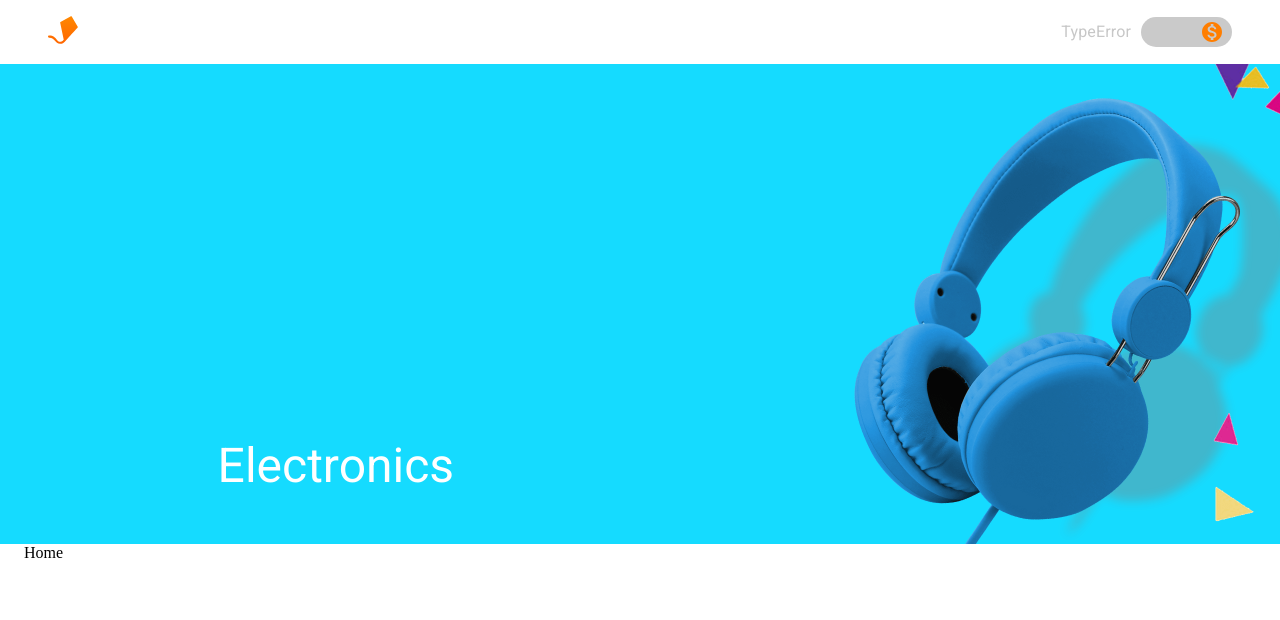
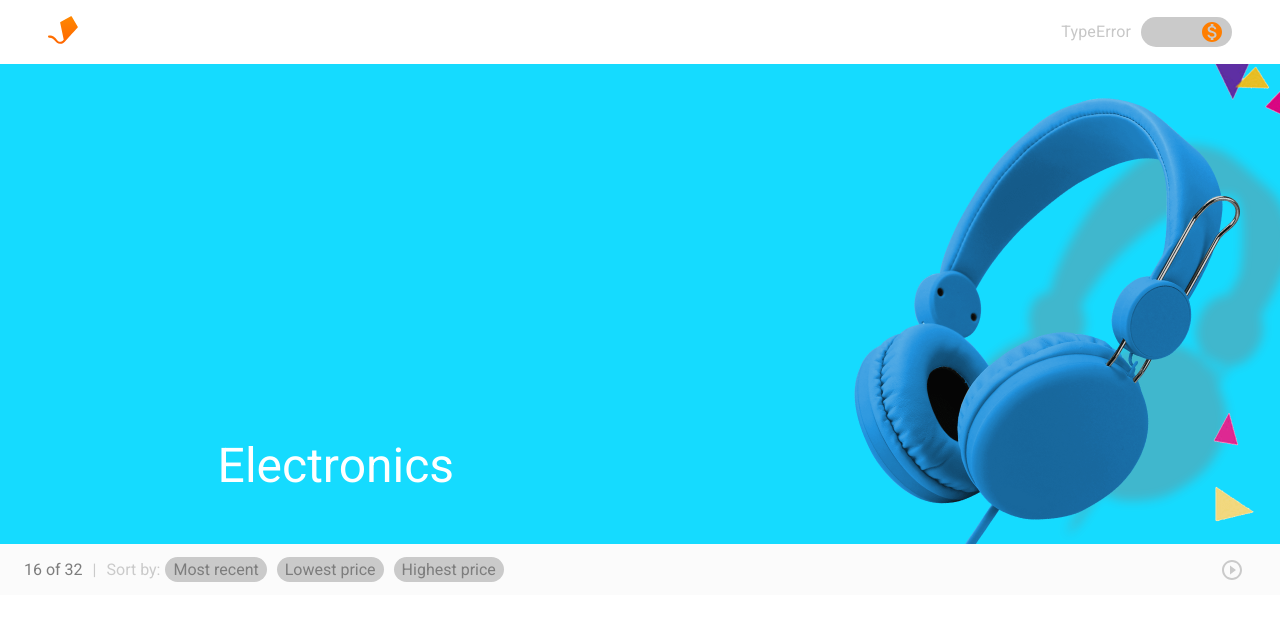
Before and after one commit to FedericoMp/aero-shop, a React (Create React App) app: page / in a window 1280 px wide. Shown: the top 620 px of the page. Built offline with nearby package versions, Linux system fonts and the light colour scheme; no server answers; the HTML template or start-up script is replaced by a standard one.

Commit message:
Format on AppMiddleware, created components DataFilter container and custom radio buttons to filter data.

```diff
--- /dev/null
+++ b/src/components/DataFilter.js
@@ -0,0 +1,74 @@
+import React, { useState } from 'react';
+import IconButton from '@material-ui/core/IconButton';
+import PlayCircleOutlineIcon from '@material-ui/icons/PlayCircleOutline';
+import { makeStyles } from '@material-ui/core/styles';
+import RadioBtn from './RadioBtn';
+import './styles/DataFilter.css';
+
+const useStyles = makeStyles({
+    btn: {
+        color: '#7d7d7d',
+        borderRadius: '50px',
+        justifyContent: 'flex-end',
+        backgroundColor: '#cacaca',
+        textTransform: 'inherit',
+        fontWeight: 'normal',
+        margin: '0 10px'
+    },
+    btnActive: {
+        color: '#ffffff',
+        backgroundColor: '##15dbffß',
+    },
+    arrow: {
+        fill: '#cacaca'
+    }
+});
+
+const DataFilter = () => {
+
+    const classes = useStyles();
+    const [productFilter, setProductFilter] = useState(null);
+
+    let actualProd = 16;
+    let totalProd = 32;
+
+
+    const handleFilter = (e) => {
+        setProductFilter(e.target.value)
+    };
+
+    return (
+        <div className='data-filter'>
+
+            <p className='text'>
+                <span className='text-total'>
+                    {actualProd} of {totalProd}</span>
+                <span className='text-separator'>|</span>
+                <span className='text-sort'>Sort by:</span>
+            </p>
+
+            <div className='btn-wrap'>
+                <form className='form' onChange={handleFilter}>
+                    <RadioBtn
+                        radioId='mostRecent'
+                        radioLabel='Most recent'/>
+                    <RadioBtn
+                        radioId='lowestPrice'
+                        radioLabel='Lowest price'/>
+                    <RadioBtn
+                        radioId='highestPrice'
+                        radioLabel='Highest price'/>
+                </form>
+            </div>
+
+            <div className='nexpre-wrap'>
+                <IconButton>
+                    <PlayCircleOutlineIcon
+                        className={classes.arrow}/>
+                </IconButton>
+            </div>
+        </div>
+    )
+}
+
+export default DataFilter;
--- /dev/null
+++ b/src/components/RadioBtn.js
@@ -0,0 +1,21 @@
+import React from 'react';
+import './styles/RadioBtn.css';
+
+const RadioBtn = ({radioLabel, radioId}) => {
+
+    return (
+        <div className='radio-wrap'>
+            <input
+                type='radio'
+                name='radioBtn'
+                id={radioId}
+                value={radioLabel}/>
+            <label
+                htmlFor={radioId}
+                name='radioBtn'>{
+                radioLabel}</label>
+        </div>
+    )
+}
+
+export default RadioBtn;
--- /dev/null
+++ b/src/components/styles/DataFilter.css
@@ -0,0 +1,38 @@
+div.data-filter {
+    display: flex;
+    align-items: center;
+    justify-content: space-around;
+    font-family: "Roboto", "Helvetica", "Arial", sans-serif;
+}
+
+div.data-filter > p.text > span.text-total {
+    color: #7d7d7d;
+}
+div.data-filter > p.text > span.text-separator {
+    margin: 0 5px 0 10px;
+    color: #cacaca;
+}
+div.data-filter > p.text > span.text-sort {
+    margin: 0 5px;
+    color: #cacaca;
+}
+
+div.data-filter > div.btn-wrap {
+    flex: 1;
+    display: flex;
+    flex-direction: row;
+}
+
+div.data-filter > div.btn-wrap > form.form {
+    display: flex;
+}
+
+div.data-filter > div.btn-wrap > form.form > div.radio-wrap:nth-child(2n) {
+    margin: 0 10px;
+}
+
+@media screen and (max-width: 645px) {
+    div.data-filter {
+        flex-direction: column;
+    }
+}
--- /dev/null
+++ b/src/components/styles/RadioBtn.css
@@ -0,0 +1,20 @@
+input[type='radio'] {
+    display: none;
+}
+
+label {
+    display: flex;
+    color: #7d7d7d;
+    padding: 3px 8px;
+    text-align: center;
+    border-radius: 50px;
+    align-items: center;
+    justify-content: flex-end;
+    background-color: #cacaca;
+    font-family: "Roboto", "Helvetica", "Arial", sans-serif;
+}
+
+input[type='radio']:checked + label {
+    color: #ffffff;
+    background-color: #15dbff;
+}
--- a/src/pages/Home.js
+++ b/src/pages/Home.js
@@ -2,10 +2,12 @@ import React from 'react';
 import Banner from '../components/Banner';
 import Container from '@material-ui/core/Container';
 import { makeStyles } from '@material-ui/core/styles';
+import DataFilter from '../components/DataFilter';
 
 const useStyles = makeStyles({
     root: {
-        width: '100%'
+        width: '100%',
+        backgroundColor: '#fbfbfb'
     }
 });
 
@@ -20,7 +22,7 @@ export default function Home() {
         <div className={classes.root}>
             <Banner text='Electronics'/>
             <Container>
-                Home
+                <DataFilter/>
             </Container>
         </div>
     )
```
Also changed, not shown: src/hoc/AppMiddleware.js (indentation only).
